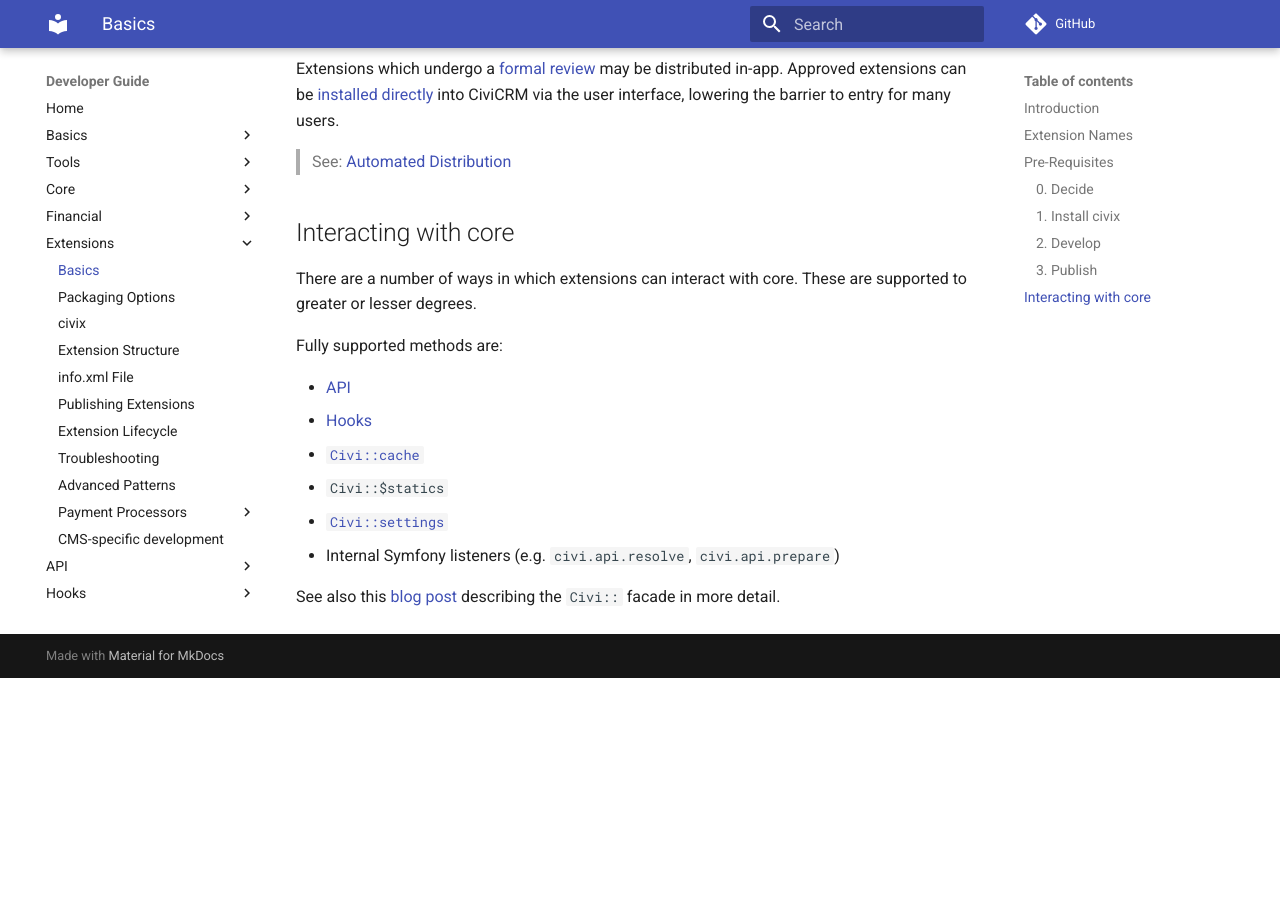
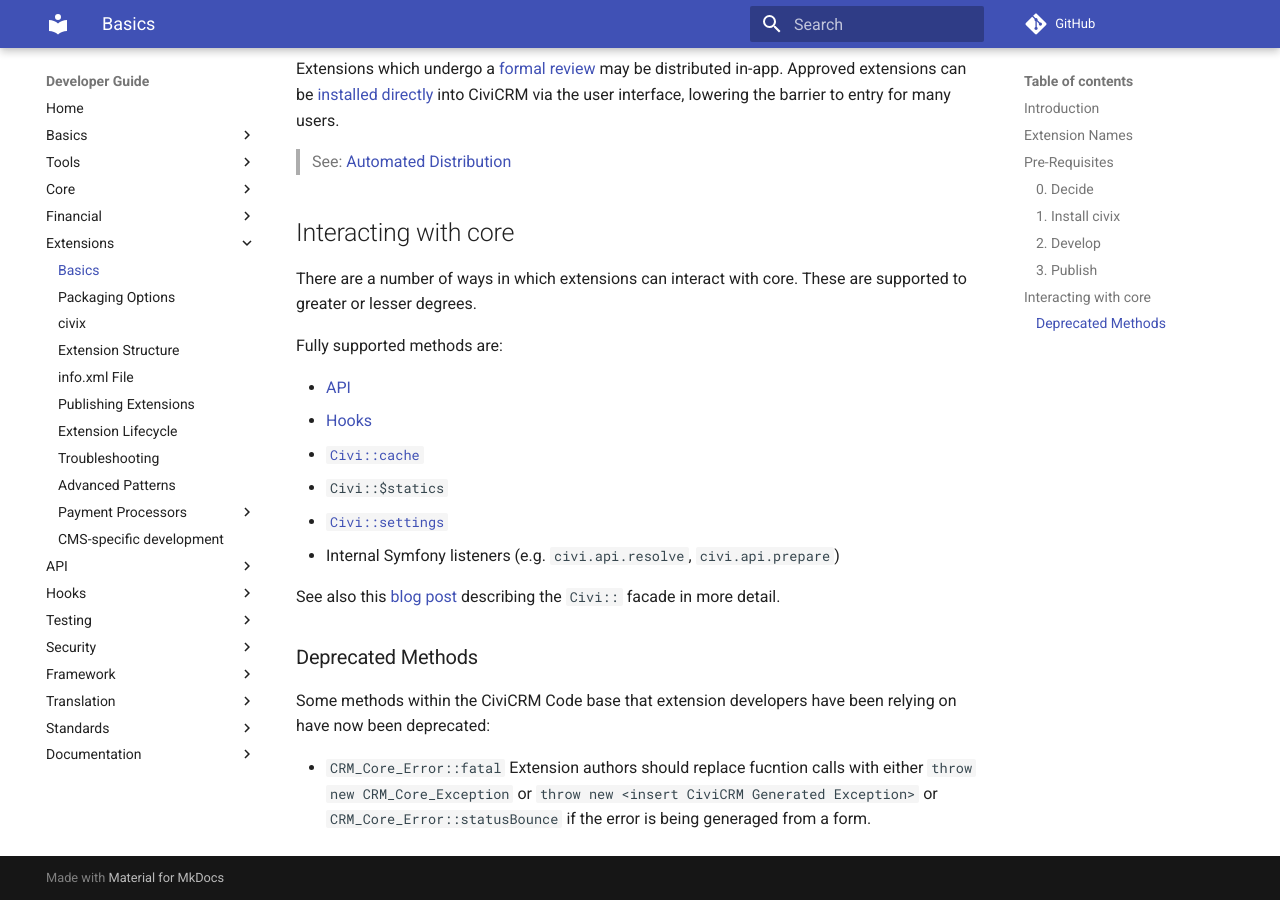
Before and after one commit to civicrm/civicrm-dev-docs, an MkDocs documentation site: the page built from docs/extensions/index.md, in a window 1280 px wide and 900 px high, scrolled down 2543 px. Built offline with MkDocs 1.6.1 and Material for MkDocs 9.7.7, drawn with Linux system fonts in a browser that asks for light colours; comment, search, counter and statistics services are not loaded; before the commit the page ends 3221 px from its top, so only the background shows below that.

Commit message:
Add note in about depraction of CRM_Core_Error::fatal

```diff
--- a/docs/extensions/index.md
+++ b/docs/extensions/index.md
@@ -74,3 +74,10 @@
 * Internal Symfony listeners (e.g. `civi.api.resolve`, `civi.api.prepare`)
 
 See also this [blog post](https://civicrm.org/blog/totten/the-static-is-dead-long-live-the-static) describing the `Civi::` facade in more detail.
+
+### Deprecated Methods
+
+Some methods within the CiviCRM Code base that extension developers have been relying on have now been deprecated:
+
+ * `CRM_Core_Error::fatal`
+    Extension authors should replace fucntion calls with either `throw new CRM_Core_Exception` or `throw new <insert CiviCRM Generated Exception>` or `CRM_Core_Error::statusBounce` if the error is being generaged from a form.
```
Also changed, not shown: docs/security/inputs.md (+1 -1 lines).
